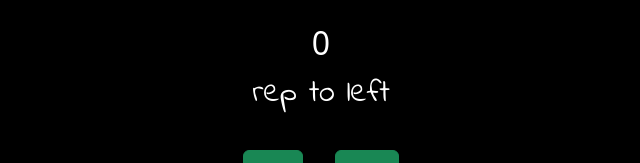
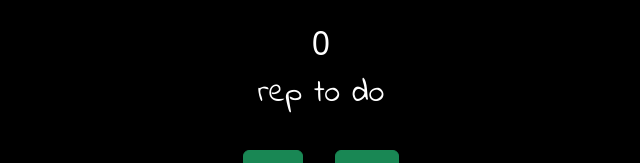
Before and after one commit to ShOrtyDub/TimeRep, a React (Vite) app: page / in a window 1280 px wide. Shown: the part 214-377 px from the top of the page, without its empty margins (319-959 px from the left). Built offline with nearby package versions, Linux system fonts and the light colour scheme.

Commit message:
modif rep to do au lieu de rep left

```diff
--- a/src/components/RepButton.jsx
+++ b/src/components/RepButton.jsx
@@ -9,7 +9,7 @@ export default function RepButton({repCount, handlePlus, handleLess}) {
 
     return (<div className="container text-center mb-3">
         <h3>{repCount}</h3>
-        <p id="repCount"> {repCount > 1 ? 'reps' : 'rep'} to left</p>
+        <p id="repCount"> {repCount > 1 ? 'reps' : 'rep'} to do</p>
         <div>
             <button
                 className="btn btn-success mx-3 my-3"
```
